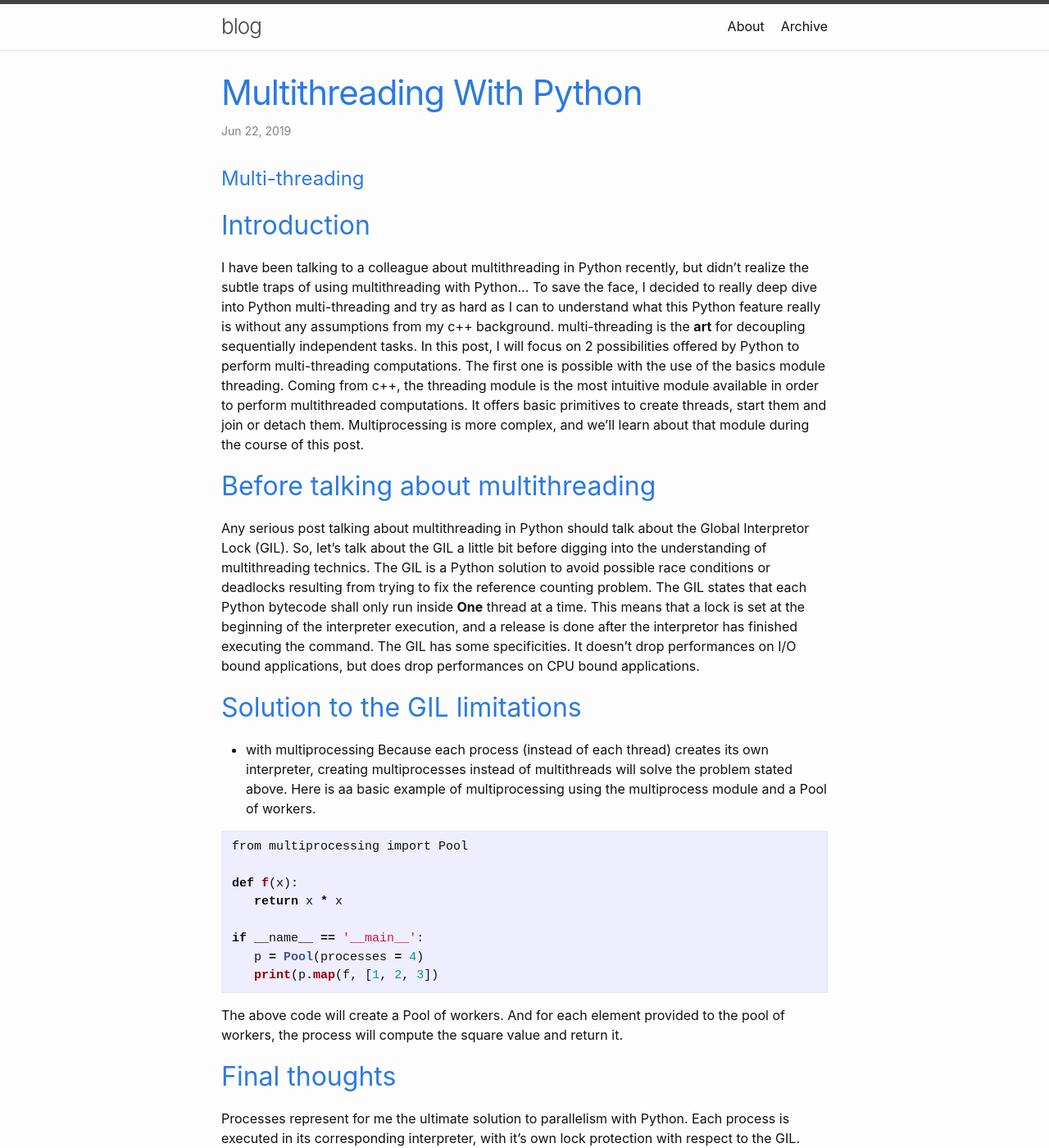
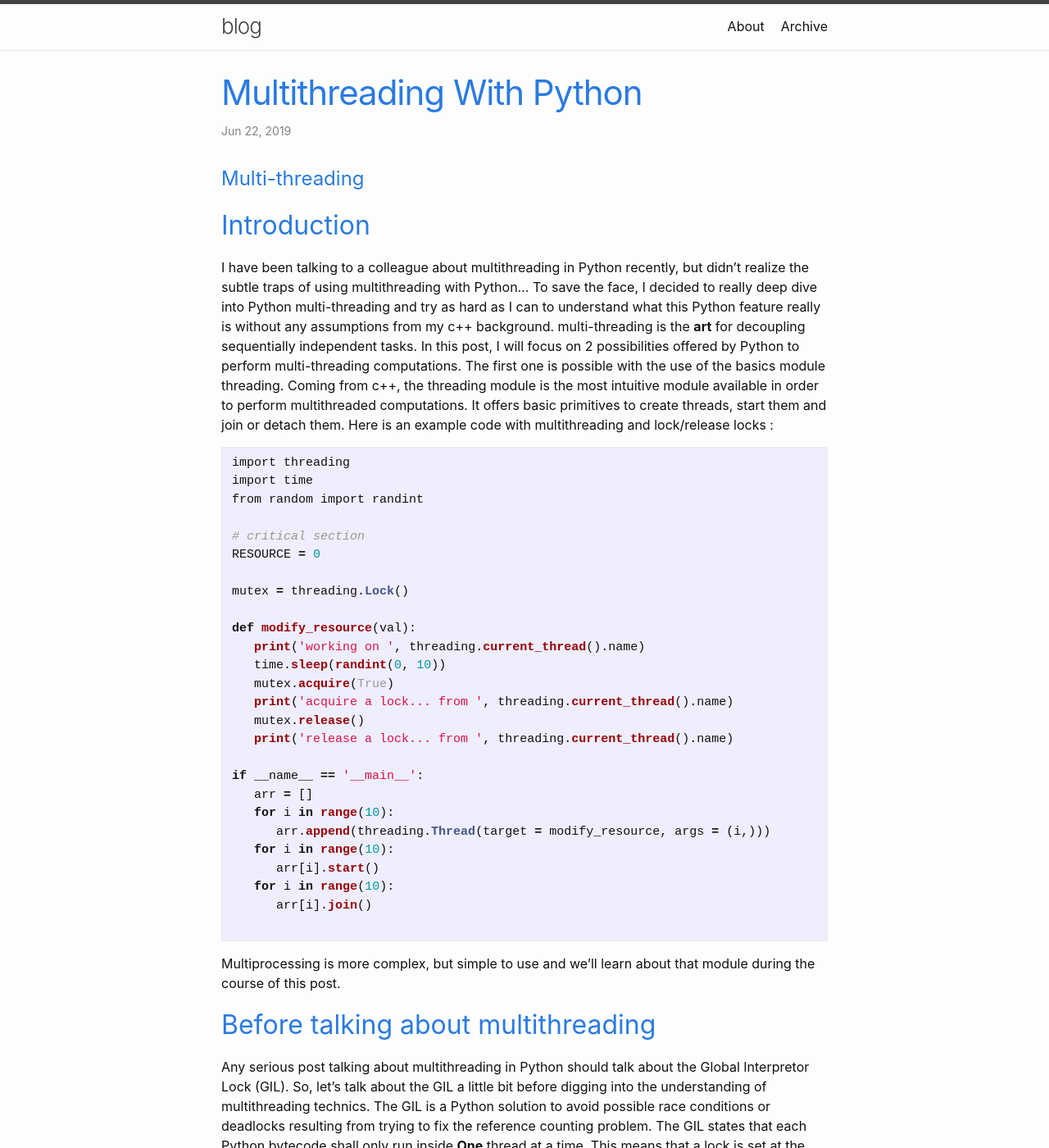
Before and after one commit to kounkou/kounkou.github.io, a Jekyll site: the page built from _posts/2019-06-22-multithreading-with-python.md, in a window 1280 px wide and 1400 px high. Shown: the whole window at 82% size. Built offline with Jekyll 4.4.1, drawn with Linux system fonts in a browser that asks for light colours; our own code applies the rules of GitHub Pages for plain Markdown files.

Commit message:
Update 2019-06-22-multithreading-with-python.md

````diff
--- a/_posts/2019-06-22-multithreading-with-python.md
+++ b/_posts/2019-06-22-multithreading-with-python.md
@@ -6,8 +6,38 @@
 I have been talking to a colleague about multithreading in Python recently, but didn't realize the subtle traps of using
 multithreading with Python... To save the face, I decided to really deep dive into Python multi-threading and
 try as hard as I can to understand what this Python feature really is without any assumptions from my c++ background.
-multi-threading is the **art** for decoupling sequentially independent tasks. In this post, I will focus on 2 possibilities offered by Python to perform multi-threading computations. The first one is possible with the use of the basics module threading. Coming from c++, the threading module is the most intuitive module available in order to perform multithreaded computations. It offers basic primitives to create threads, start them and join or detach them.
-Multiprocessing is more complex, and we'll learn about that module during the course of this post.
+multi-threading is the **art** for decoupling sequentially independent tasks. In this post, I will focus on 2 possibilities offered by Python to perform multi-threading computations. The first one is possible with the use of the basics module threading. Coming from c++, the threading module is the most intuitive module available in order to perform multithreaded computations. It offers basic primitives to create threads, start them and join or detach them. Here is an example code with multithreading and lock/release locks :
+
+```python
+import threading
+import time
+from random import randint
+
+# critical section
+RESOURCE = 0
+
+mutex = threading.Lock()
+
+def modify_resource(val):
+   print('working on ', threading.current_thread().name)
+   time.sleep(randint(0, 10))
+   mutex.acquire(True)
+   print('acquire a lock... from ', threading.current_thread().name)
+   mutex.release()
+   print('release a lock... from ', threading.current_thread().name)
+
+if __name__ == '__main__':
+   arr = []
+   for i in range(10):
+      arr.append(threading.Thread(target = modify_resource, args = (i,)))
+   for i in range(10):
+      arr[i].start()
+   for i in range(10):
+      arr[i].join()
+
+```
+
+Multiprocessing is more complex, but simple to use and we'll learn about that module during the course of this post.
 
 ## Before talking about multithreading
 
````
